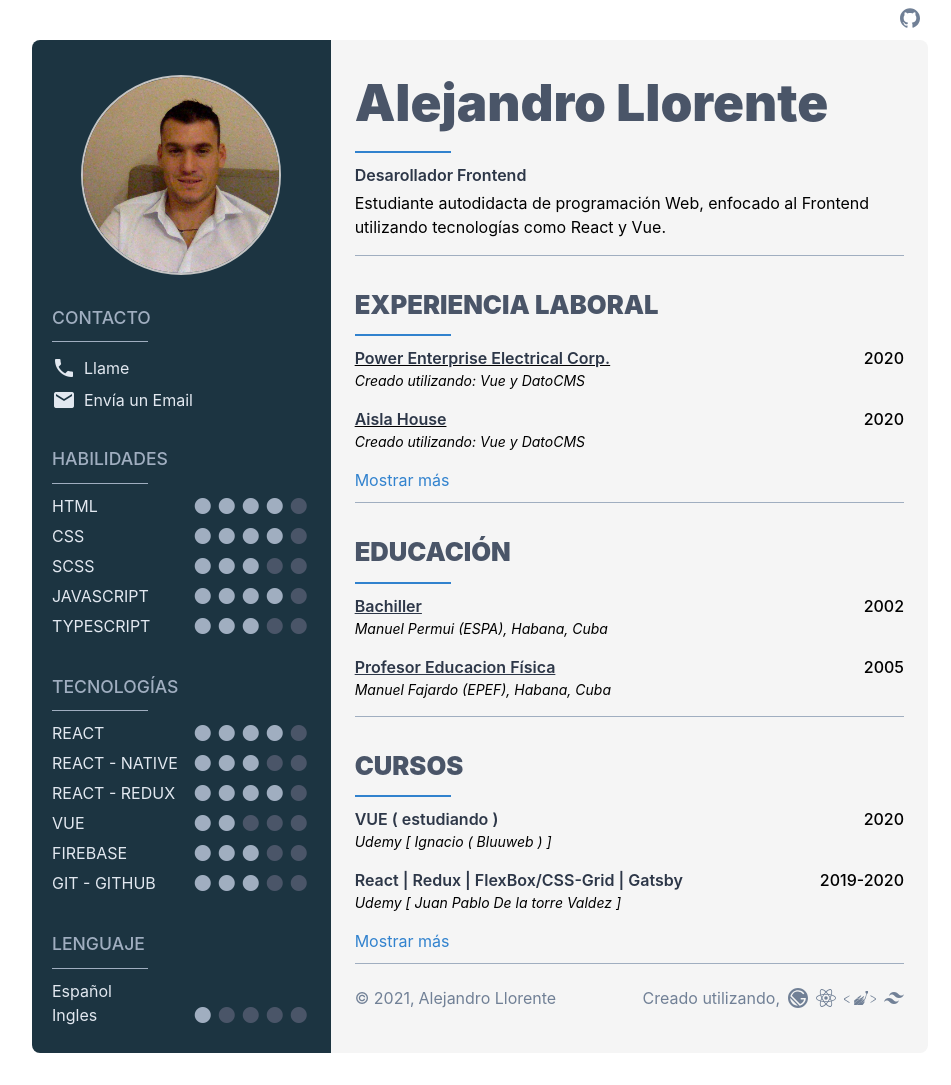
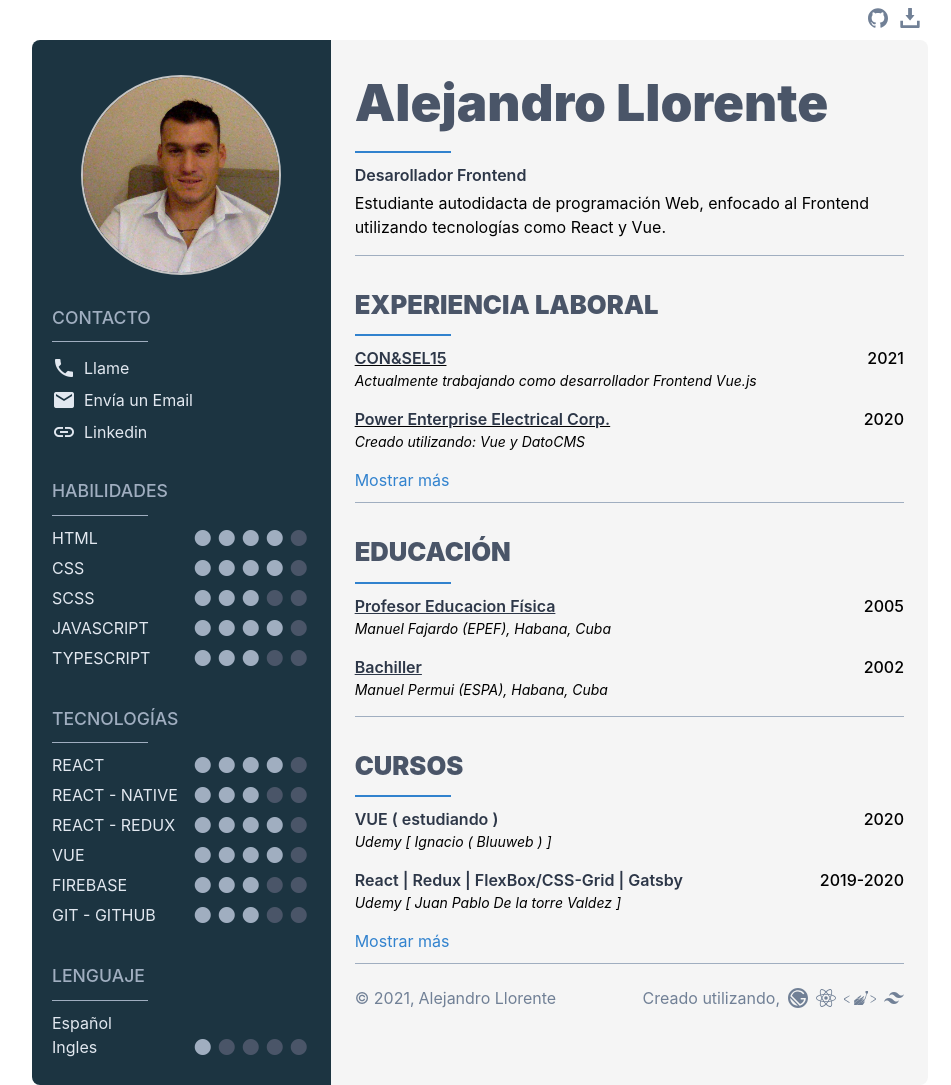
Before and after one commit to ALLC84/cv, a Gatsby site: page / in a window 1280 px wide. Shown: the whole page, without its empty margins (160-1111 px from the left). Built offline with nearby package versions, Linux system fonts and the light colour scheme; Gatsby itself is replaced by a stand-in of ours.

Commit message:
Update data content, add linkedin link

```diff
--- a/src/components/contact.jsx
+++ b/src/components/contact.jsx
@@ -1,4 +1,4 @@
-import React from 'react'
+import React from "react"
 import styled from "styled-components"
 import PropTypes from "prop-types"
 
@@ -8,19 +8,22 @@
 const Link = styled.a`
   display: flex;
   align-items: center;
-
 `
 
-export const Contact = ({phone, email}) => {
+export const Contact = ({ phone, email, linkedin }) => {
   return (
     <ContactContainer>
-			<Link className='py-1' href={`tel:+34${phone}`}>
+      <Link className="py-1" href={`tel:+34${phone}`}>
         <p className="material-icons mr-2 text-gray-300">phone</p>
-				<p className='text-gray-300'>Llame</p>
+        <p className="text-gray-300">Llame</p>
       </Link>
-			<Link className='py-1' href={`mailto:${email}`}>
+      <Link className="py-1" href={`mailto:${email}`}>
         <p className="material-icons mr-2 text-gray-300">email</p>
-				<p className='text-gray-300'>Envía un Email</p>
+        <p className="text-gray-300">Envía un Email</p>
+      </Link>
+      <Link className="py-1" target="_blanck" href={linkedin}>
+        <p className="material-icons mr-2 text-gray-300">link</p>
+        <p className="text-gray-300">Linkedin</p>
       </Link>
     </ContactContainer>
   )
@@ -28,5 +31,5 @@
 
 Contact.propTypes = {
   phone: PropTypes.string.isRequired,
-	email: PropTypes.string.isRequired
+  email: PropTypes.string.isRequired,
 }
--- a/src/components/header.jsx
+++ b/src/components/header.jsx
@@ -1,6 +1,8 @@
 import React from "react"
 import styled from "styled-components"
-import GithubIcon from '@images/github.svg'
+import GithubIcon from "@images/github.svg"
+import DownloadButton from "@images/download-button.svg"
+import cvPDF from "@static/pdf/cv-alejandro-llorente.pdf"
 
 const StyleHeader = styled.div`
   width: -webkit-fill-available;
@@ -10,12 +12,17 @@
 const Actions = styled.div``
 
 export const Header = () => (
-  <StyleHeader
-    className="bg-white h-8 fixed"
-  >
-    <Actions className='flex justify-end items-center p-2'>
-      <a className='text-gray-600 ml-2' target='_blanck' href="https://github.com/ALLC84/cv">
-        <img className='w-5' src={GithubIcon} alt="icon github.svg"/>
+  <StyleHeader className="bg-white h-8 fixed">
+    <Actions className="flex justify-end items-center p-2">
+      <a
+        className="text-gray-600 ml-3"
+        target="_blanck"
+        href="https://github.com/ALLC84/cv"
+      >
+        <img className="w-5" src={GithubIcon} alt="icon github.svg" />
+      </a>
+      <a className="text-gray-600 ml-3" href={`${cvPDF}`} download>
+        <img className="w-5" src={DownloadButton} alt="icon download" />
       </a>
     </Actions>
   </StyleHeader>
--- a/src/components/sidebar.jsx
+++ b/src/components/sidebar.jsx
@@ -1,12 +1,20 @@
-import React, {useContext} from "react"
-import { v4 as uuidv4 } from 'uuid'
+import React, { useContext } from "react"
+import { v4 as uuidv4 } from "uuid"
 
-import { MainContext } from '@providers'
-import { abilitiesData, abilitiesTechData, languageData } from '@static/data'
-import { AvatarImage, SeparatorLine, Contact, Ability, TitleSection } from "@components"
+import { MainContext } from "@providers"
+import { abilitiesData, abilitiesTechData, languageData } from "@static/data"
+import {
+  AvatarImage,
+  SeparatorLine,
+  Contact,
+  Ability,
+  TitleSection,
+} from "@components"
 
 export const Sidebar = () => {
-  const {colors} = useContext(MainContext) || { colors: {gray: {500: '#a0aec0'}}}
+  const { colors } = useContext(MainContext) || {
+    colors: { gray: { 500: "#a0aec0" } },
+  }
 
   return (
     <>
@@ -22,17 +30,14 @@
       |  CONTACTO
       |-----------------------------------------------
       */}
-      <TitleSection
-        color={colors.gray[500]}
-        size="1.1em"
-        weight="500"
-      >
+      <TitleSection color={colors.gray[500]} size="1.1em" weight="500">
         CONTACTO
       </TitleSection>
       <SeparatorLine />
       <Contact
-        phone='618377176'
-        email='alejandrollorente.dev@gmail.com'
+        phone="618377176"
+        email="alejandrollorente.dev@gmail.com"
+        linkedin="https://www.linkedin.com/in/alejandro-llorente-cardenache-b7ba40197/"
       />
 
       {/*
@@ -40,15 +45,12 @@
       |  HABILIDADES
       |-----------------------------------------------
       */}
-      <TitleSection
-        color={colors.gray[500]}
-        size="1.1em"
-        weight="500"
-      >
+      <TitleSection color={colors.gray[500]} size="1.1em" weight="500">
         HABILIDADES
       </TitleSection>
       <SeparatorLine />
-      {abilitiesData && abilitiesData.map(item => (
+      {abilitiesData &&
+        abilitiesData.map(item => (
           <Ability key={uuidv4()} name={item.name} puntos={item.puntos} />
         ))}
 
@@ -57,33 +59,26 @@
       |  TECNOLOGÍAS
       |-----------------------------------------------
       */}
-      <TitleSection
-        color={colors.gray[500]}
-        size="1.1em"
-        weight="500"
-      >
+      <TitleSection color={colors.gray[500]} size="1.1em" weight="500">
         TECNOLOGÍAS
       </TitleSection>
       <SeparatorLine />
-      {abilitiesTechData && abilitiesTechData.map(item => (
+      {abilitiesTechData &&
+        abilitiesTechData.map(item => (
           <Ability key={uuidv4()} name={item.name} puntos={item.puntos} />
         ))}
-
 
       {/*
       |-----------------------------------------------
       |  LENGUAJE
       |-----------------------------------------------
       */}
-      <TitleSection
-        color={colors.gray[500]}
-        size="1.1em"
-        weight="500"
-      >
+      <TitleSection color={colors.gray[500]} size="1.1em" weight="500">
         LENGUAJE
       </TitleSection>
       <SeparatorLine />
-      {languageData && languageData.map(item => (
+      {languageData &&
+        languageData.map(item => (
           <Ability key={uuidv4()} name={item.name} puntos={item.puntos} />
         ))}
     </>
--- a/static/data/abilities-tech.js
+++ b/static/data/abilities-tech.js
@@ -13,7 +13,7 @@
   },
   {
     name: "VUE",
-    puntos: 2,
+    puntos: 4,
   },
   {
     name: "FIREBASE",
--- a/static/data/educacion.js
+++ b/static/data/educacion.js
@@ -1,17 +1,17 @@
-import imageBachiller from '@images/bachiller.jpg'
-import imageEducacionFisica from '@images/educacionFisica.jpg'
+import imageBachiller from "@images/bachiller.jpg"
+import imageEducacionFisica from "@images/educacionFisica.jpg"
 
 export const educacionData = [
-	{
-		title: "Bachiller",
-		subtitle: "Manuel Permui (ESPA), Habana, Cuba",
-		year: "2002",
-		imageTitulo: imageBachiller
-	},
-	{
-		title: "Profesor Educacion Física",
-		subtitle: "Manuel Fajardo (EPEF), Habana, Cuba",
-		year: "2005",
-		imageTitulo: imageEducacionFisica
-	},
+  {
+    title: "Profesor Educacion Física",
+    subtitle: "Manuel Fajardo (EPEF), Habana, Cuba",
+    year: "2005",
+    imageTitulo: imageEducacionFisica,
+  },
+  {
+    title: "Bachiller",
+    subtitle: "Manuel Permui (ESPA), Habana, Cuba",
+    year: "2002",
+    imageTitulo: imageBachiller,
+  },
 ]
--- a/static/data/experiencia.js
+++ b/static/data/experiencia.js
@@ -1,4 +1,10 @@
 export const experienciaData = [
+  {
+    title: "CON&SEL15",
+    subtitle: "Actualmente trabajando como desarrollador Frontend Vue.js",
+    year: "2021",
+    url: "https://www.conisel.com/",
+  },
   {
     title: "Power Enterprise Electrical Corp.",
     subtitle: "Creado utilizando: Vue y DatoCMS",
@@ -21,7 +27,7 @@
     title: "Eagler ( Actualmente en desarrollo )",
     subtitle: "Creado utilizando: React Native, Redux y Firebase",
     year: "2019 - 2020",
-    url: "https://apps.apple.com/es/app/eagler/id1489696627",
+    url: "https://play.google.com/store/apps/details?id=com.eagler.eagler",
   },
   {
     title: "CentroCep",
```
Also changed, not shown: src/images/download-button.svg (added), 1 other file. Lines whose indentation alone changed are shown as unchanged.
